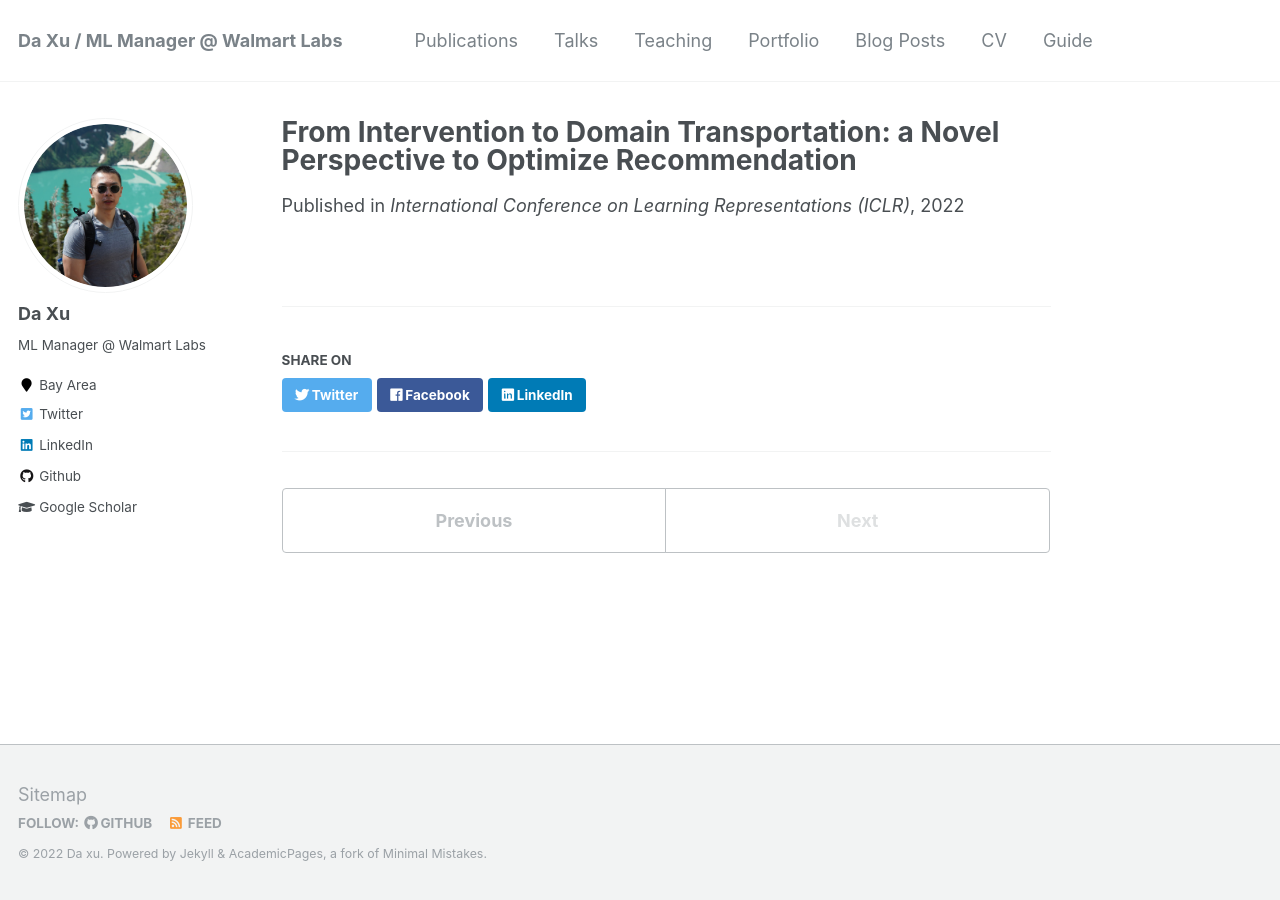
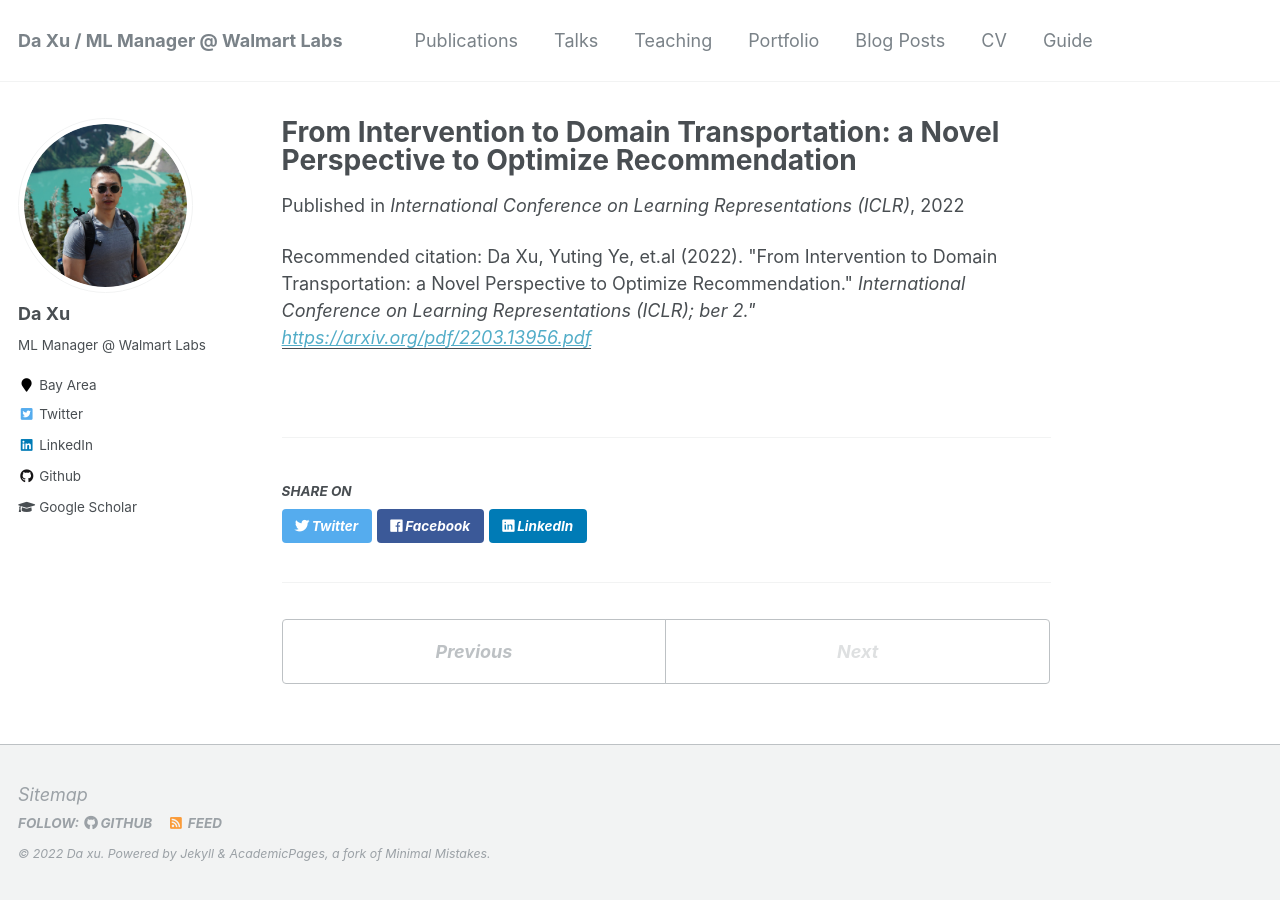
Before and after one commit to daxu5180/daxu5180.github.io, a Jekyll site: the page built from _publications/2009-10-01-paper-title-number-1.md, in a window 1280 px wide. Built offline with Jekyll 4.4.1, drawn with Linux system fonts in a browser that asks for light colours.

Commit message:
add author name

```diff
--- a/_publications/2009-10-01-paper-title-number-1.md
+++ b/_publications/2009-10-01-paper-title-number-1.md
@@ -5,4 +5,7 @@ collection: publications
 permalink: /publication/2009-10-01-paper-title-number-1
 date: 2022-10-01
 venue: 'International Conference on Learning Representations (ICLR)'
+paperurl: 'https://arxiv.org/pdf/2203.13956.pdf'
+citation: 'Da Xu, Yuting Ye, et.al (2022). &quot;From Intervention to Domain Transportation: a Novel Perspective to
+Optimize Recommendation.&quot; <i> International Conference on Learning Representations (ICLR)<i>; ber 2.&quot; '
 ---
```
